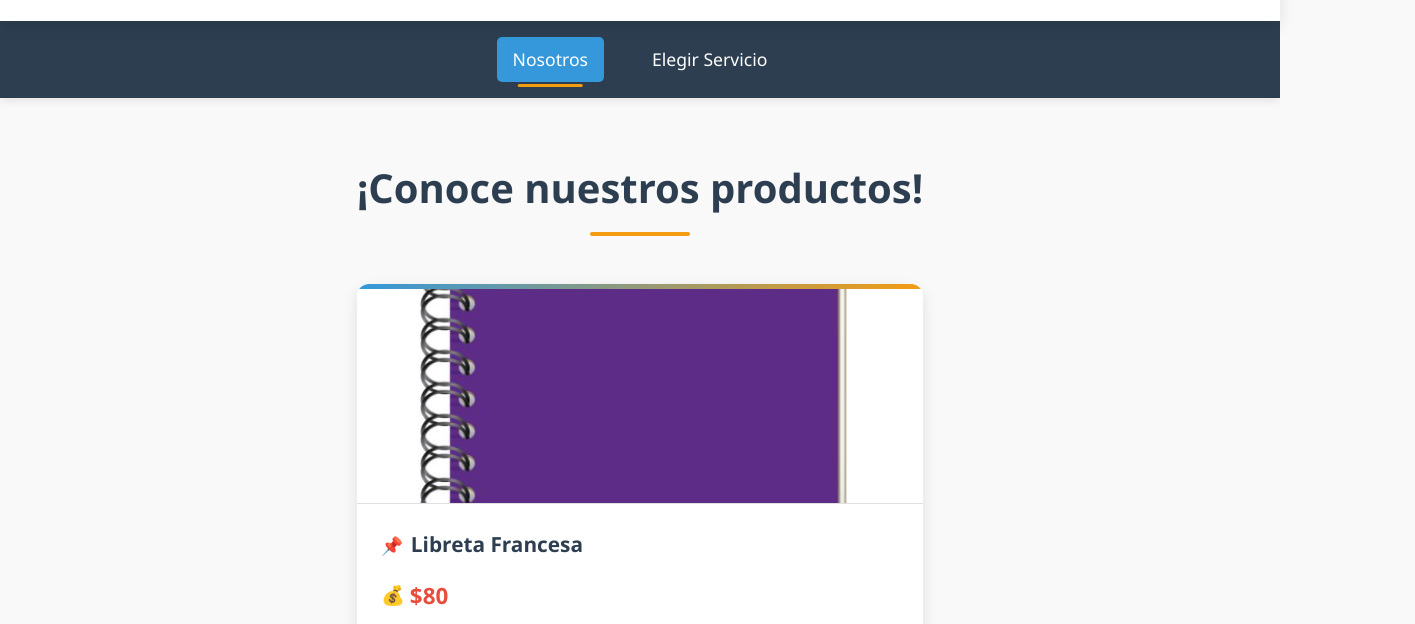
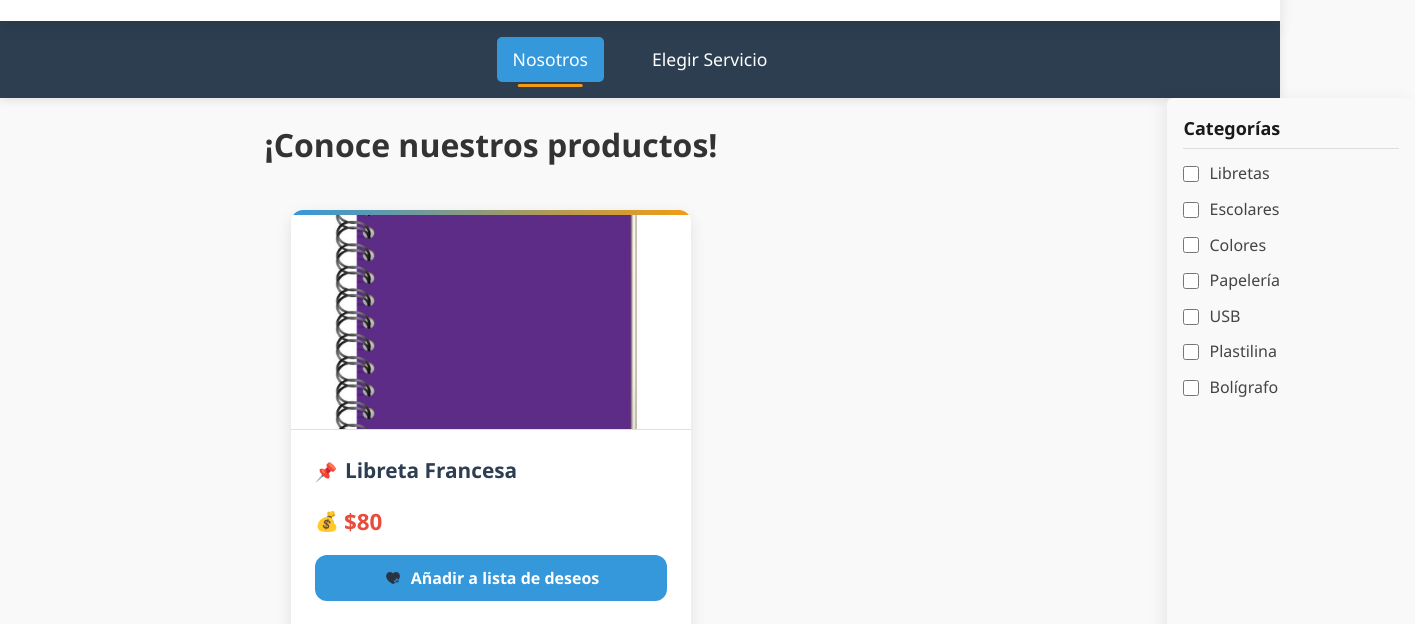
Before and after one commit to XTSanty/Papeleria, a website: page public/Home.html in a window 1280 px wide. Shown: the part 130-754 px from the top of the page, 1415 px wide, since content can reach past the window. Drawn offline with nearby package versions, Linux system fonts and the light colour scheme.

Commit message:
Se trabajo en el fitro de categorias

```diff
--- a/public/Home.html
+++ b/public/Home.html
@@ -48,11 +48,11 @@
             <a class="navegacion__enlace" href="formulario.html">Elegir Servicio</a>
         </nav>
 
+        <div class="contenedor-principal">
             <main class="contenedor">
               <h1>¡Conoce nuestros productos!</h1>
               <div class="grid">
-            <!-- Productos originales -->
-            <div class="producto">
+                <div class="producto libreta" data-categoria="Libreta">
                     <img class="producto__imagen" src="img/LibFran.png" alt="Libreta Francesa" width="200" height="150" loading="lazy">
                     <div class="producto__informacion">
                         <p class="producto__nombre">Libreta Francesa</p>
@@ -64,7 +64,7 @@
                         <button class="producto__boton" data-precio="80" data-nombre="Libreta Francesa">Añadir al carrito</button>
                     </div>
                 </div>
-            <div class="producto">
+                <div class="producto" data-categoria="Libreta">
                     <img class="producto__imagen" src="img/LibCel.png" alt="Libreta doble raya" width="200" height="150" loading="lazy">
                     <div class="producto__informacion">
                         <p class="producto__nombre">Libreta doble raya</p>
@@ -76,7 +76,7 @@
                         <button class="producto__boton" data-precio="80" data-nombre="Libreta doble raya">Añadir al carrito</button>
                     </div>
                 </div>
-            <div class="producto">
+                <div class="producto" data-categoria="Libreta">
                     <img class="producto__imagen" src="img/LibAma.png" alt="Libreta Cuadro Chico" width="200" height="150" loading="lazy">
                     <div class="producto__informacion">
                         <p class="producto__nombre">Libreta Cuadro Chico</p>
@@ -88,7 +88,7 @@
                         <button class="producto__boton" data-precio="80" data-nombre="Libreta Cuadro Chico">Añadir al carrito</button>
                     </div>
                 </div>
-            <div class="producto">
+                <div class="producto" data-categoria="Libreta">
                     <img class="producto__imagen" src="img/LibAzul.png" alt="Libreta Cuadro Grande" width="200" height="150" loading="lazy">
                     <div class="producto__informacion">
                         <p class="producto__nombre">Libreta Cuadro Grande</p>
@@ -102,7 +102,7 @@
                 </div>
 
                 <!-- Productos nuevos -->
-            <div class="producto">
+                <div class="producto" data-categoria="Escolares">
                     <img class="producto__imagen" src="img/Sacapuntas.jpeg" alt="Sacapuntas" width="200" height="150" loading="lazy">
                     <div class="producto__informacion">
                         <p class="producto__nombre">Sacapuntas</p>
@@ -114,7 +114,7 @@
                         <button class="producto__boton" data-precio="10" data-nombre="Sacapuntas">Añadir al carrito</button>
                     </div>
                 </div>
-            <div class="producto">
+                <div class="producto" data-categoria="Escolares">
                     <img class="producto__imagen" src="img/Borrador.jpg" alt="Borrador" width="200" height="150" loading="lazy">
                     <div class="producto__informacion">
                         <p class="producto__nombre">Borrador</p>
@@ -126,7 +126,7 @@
                         <button class="producto__boton" data-precio="5" data-nombre="Borrador">Añadir al carrito</button>
                     </div>
                 </div>
-            <div class="producto">
+                <div class="producto" data-categoria="Escolares">
                     <img class="producto__imagen" src="img/Lapiz.jpg" alt="Lapiz" width="200" height="150" loading="lazy">
                     <div class="producto__informacion">
                         <p class="producto__nombre">Lapiz</p>
@@ -138,7 +138,7 @@
                         <button class="producto__boton" data-precio="8" data-nombre="Lapiz">Añadir al carrito</button>
                     </div>
                 </div>
-            <div class="producto">
+                <div class="producto" data-categoria="Colores">
                     <img class="producto__imagen" src="img/LColores.jpg" alt="Color" width="200" height="150" loading="lazy">
                     <div class="producto__informacion">
                         <p class="producto__nombre">Color</p>
@@ -150,7 +150,7 @@
                         <button class="producto__boton" data-precio="15" data-nombre="Color">Añadir al carrito</button>
                     </div>
                 </div>
-            <div class="producto">
+                <div class="producto" data-categoria="Papeleria">
                     <img class="producto__imagen" src="img/Copias.jpg" alt="Copias" width="200" height="150" loading="lazy">
                     <div class="producto__informacion">
                         <p class="producto__nombre">Copias</p>
@@ -162,7 +162,7 @@
                         <button class="producto__boton" data-precio="5" data-nombre="Copias">Añadir al carrito</button>
                     </div>
                 </div>
-            <div class="producto">
+                <div class="producto" data-categoria="USB">
                     <img class="producto__imagen" src="img/Usb.jpeg" alt="Memoria USB" width="200" height="150" loading="lazy">
                     <div class="producto__informacion">
                         <p class="producto__nombre">Memoria USB</p>
@@ -174,7 +174,7 @@
                         <button class="producto__boton" data-precio="50" data-nombre="Memoria USB">Añadir al carrito</button>
                     </div>
                 </div>
-            <div class="producto">
+                <div class="producto" data-categoria="Plastilina">
                     <img class="producto__imagen" src="img/Plastilina.jpeg" alt="Plastilina" width="200" height="150" loading="lazy">
                     <div class="producto__informacion">
                         <p class="producto__nombre">Plastilina</p>
@@ -186,7 +186,7 @@
                         <button class="producto__boton" data-precio="25" data-nombre="Plastilina">Añadir al carrito</button>
                     </div>
                 </div>
-            <div class="producto">
+                <div class="producto" data-categoria="Boligrafo">
                     <img class="producto__imagen" src="img/Plumas.jpg" alt="Boligrafo" width="200" height="150" loading="lazy">
                     <div class="producto__informacion">
                         <p class="producto__nombre">Boligrafo</p>
@@ -200,6 +200,18 @@
                 </div>
               </div>
             </main>
+               <!-- Botones de filtro de categira de los productos -->
+               <aside class="filtros-categorias">
+                <h3>Categorías</h3>
+                <label><input type="checkbox" value="Libreta" class="checkbox-filtro"> Libretas</label>
+                <label><input type="checkbox" value="Escolares" class="checkbox-filtro"> Escolares</label>
+                <label><input type="checkbox" value="Colores" class="checkbox-filtro"> Colores</label>
+                <label><input type="checkbox" value="Papeleria" class="checkbox-filtro"> Papelería</label>
+                <label><input type="checkbox" value="USB" class="checkbox-filtro"> USB</label>
+                <label><input type="checkbox" value="Plastilina" class="checkbox-filtro"> Plastilina</label>
+                <label><input type="checkbox" value="Boligrafo" class="checkbox-filtro"> Bolígrafo</label>
+            </aside>
+        </div>
 
         <!-- Overlay del carrito -->
         <div class="carrito-overlay" id="carrito-overlay"></div>
@@ -251,11 +263,9 @@
                 <button class="pagar-carrito" id="pagar-carrito">Procesar Pago</button>
             </div>
         </div>
-
         <footer class="footer">
             <p class="footer__texto">Front End Store - Todos los derechos Reservados <span id="current-year"></span>.</p>
         </footer>
-
         <script src="Home.js"></script>
     </body>
     <script>
--- a/public/Home.js
+++ b/public/Home.js
@@ -258,4 +258,21 @@ document.addEventListener('DOMContentLoaded', function() {
         // Podrías implementar un sistema de notificaciones más elaborado
         alert(mensaje);
     }
+    // funcion de filtrar por categorias
+    const checkboxes = document.querySelectorAll('.checkbox-filtro');
+const productos = document.querySelectorAll('.producto');
+
+checkboxes.forEach(checkbox => {
+  checkbox.addEventListener('change', () => {
+    const categoriasSeleccionadas = Array.from(checkboxes)
+      .filter(cb => cb.checked)
+      .map(cb => cb.value);
+
+    productos.forEach(producto => {
+      const categoria = producto.getAttribute('data-categoria');
+      const mostrar = categoriasSeleccionadas.length === 0 || categoriasSeleccionadas.includes(categoria);
+      producto.style.display = mostrar ? 'block' : 'none';
+    });
+  });
 });
+});
--- a/public/styleHome.css
+++ b/public/styleHome.css
@@ -570,34 +570,30 @@ body {
 }
 
 /* Contenedor principal */
-.contenedor {
+.contenedor-principal {
+  display: grid;
+  grid-template-columns: 1fr 250px;
+  gap: 3rem;
   max-width: 1400px;
-  margin: 2rem auto;
+  margin: 0 auto;
   padding: 0 2rem;
-  animation: fadeIn 0.8s ease-out;
+  position: relative;
 }
-
-.contenedor h1 {
-  color: var(--color-primario);
-  font-size: 2.5rem;
-  margin-bottom: 2rem;
+main.contenedor {
+  flex: 1;
+  display: flex;
+  flex-direction: column;
+}
+main.contenedor > h1 {
+  margin-bottom: 1.5rem;
   text-align: center;
-  position: relative;
-  padding-bottom: 1rem;
+  font-size: 2rem;
 }
-
-.contenedor h1::after {
-  content: "";
-  position: absolute;
-  bottom: 0;
-  left: 50%;
-  transform: translateX(-50%);
-  width: 100px;
-  height: 4px;
-  background-color: var(--color-destacado);
-  border-radius: 2px;
+main.contenedor > .grid {
+  display: grid;
+  grid-template-columns: repeat(auto-fill, minmax(250px, 1fr));
+  gap: 1rem;
 }
-
 /* Grid de productos */
 .grid {
   display: grid;
@@ -616,6 +612,8 @@ body {
   flex-direction: column;
   position: relative;
   animation: fadeInUp 0.6s ease-out;
+  width: 400px; /* Ancho fijo para cada producto */
+  margin: 0 auto
 }
 
 .producto:hover {
@@ -905,7 +903,6 @@ body {
 
 /* Estilos para el carrito (se mantienen igual que en el código anterior) */
 /* ... */
-
 .lista-deseos {
     background: white;
     padding: 15px;
@@ -930,7 +927,6 @@ body {
     height: auto;
     pointer-events: auto;
 }
-
 
 .lista-deseos__items {
     list-style: none;
@@ -959,3 +955,54 @@ body {
     width: 100%;
     text-align: center;
 }
+
+/*Estilo del filtro X categorias*/
+/* Contenedor aside */
+aside.filtros-categorias {
+  width: 250px;
+  margin-left: 400px;
+  padding: 1rem;
+  border-left: 1px solid #ccc;
+  box-sizing: border-box;
+  background: #f9f9f9;
+  box-shadow: -5px 0 15px rgba(0, 0, 0, 0.05);
+  border-left: 2px solid #eee;
+  border-radius: 8px;
+
+}
+
+/* Título */
+.filtros-categorias h3 {
+  margin-top: 0;
+  margin-bottom: 12px;
+  font-weight: 600;
+  font-size: 18px;
+  color: #1a1a1a;
+  border-bottom: 1px solid #ddd;
+  padding-bottom: 6px;
+}
+
+/* Labels y checkboxes */
+.filtros-categorias label {
+  display: flex;
+  align-items: center;
+  margin-bottom: 10px;
+  cursor: pointer;
+  user-select: none;
+  color: #444;
+}
+
+/* Checkbox estilo minimalista */
+.filtros-categorias input[type="checkbox"] {
+  margin-right: 10px;
+  width: 16px;
+  height: 16px;
+  cursor: pointer;
+  accent-color: #0073e6; /* color azul ejecutivo */
+  border-radius: 3px;
+}
+
+/* Hover para mejor UX */
+.filtros-categorias label:hover {
+  color: #0073e6;
+}
```
Lines whose indentation alone changed are shown as unchanged.
